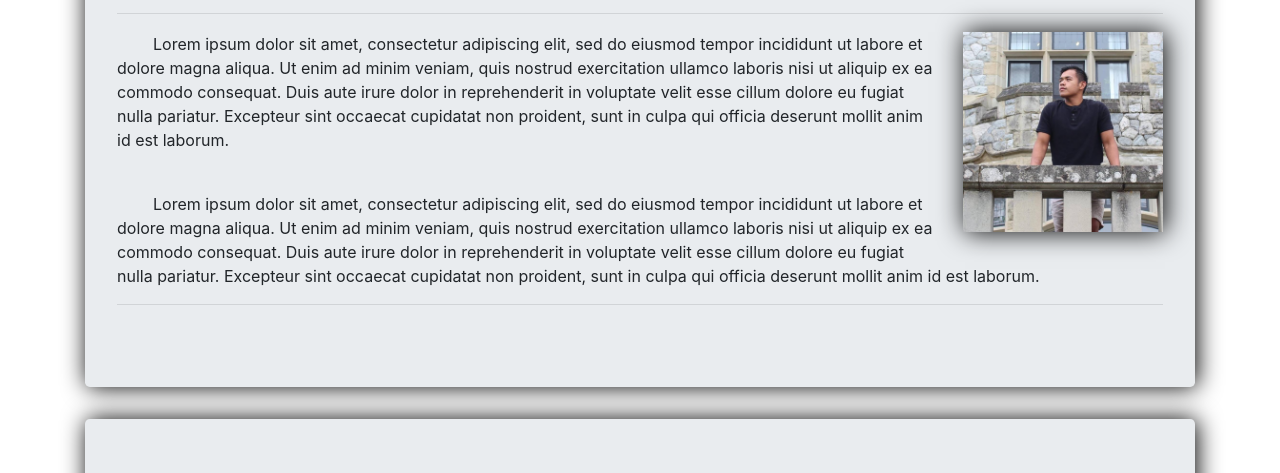
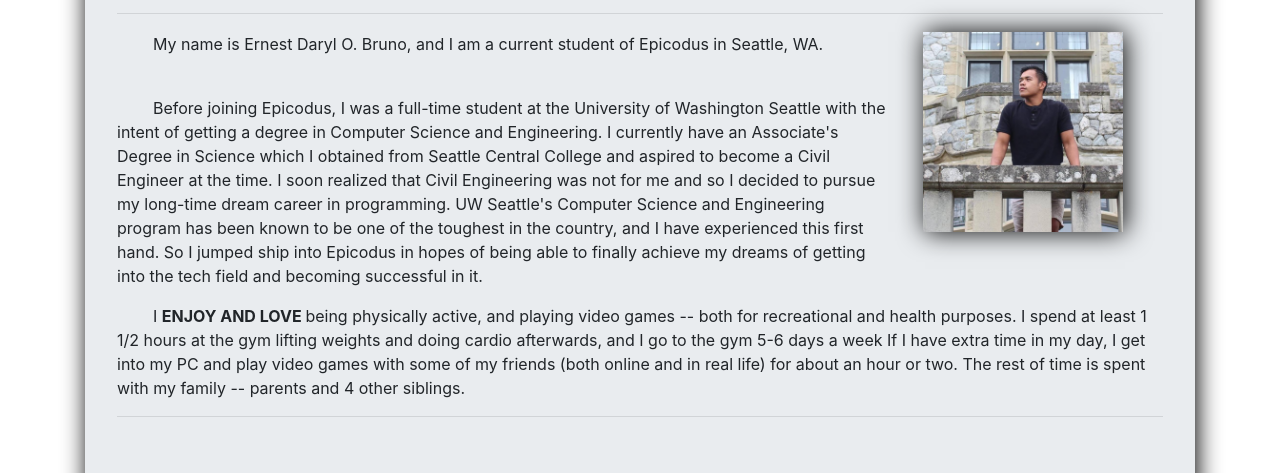
Before and after one commit to ebruno94/portfolio, a plain HTML site: page about.html in a window 1280 px wide. Shown: the part 327-800 px from the top of the page. Drawn offline with Linux system fonts and the light colour scheme.

Commit message:
Updated About section.

```diff
--- a/about.html
+++ b/about.html
@@ -71,9 +71,19 @@
           <h1> About Me </h1>
           <hr>
           <img id="me" src="img/img.jpg" width="200" height="200">
-          <p> &nbsp; &nbsp; &nbsp; &nbsp;  Lorem ipsum dolor sit amet, consectetur adipiscing elit, sed do eiusmod tempor incididunt ut labore et dolore magna aliqua. Ut enim ad minim veniam, quis nostrud exercitation ullamco laboris nisi ut aliquip ex ea commodo consequat. Duis aute irure dolor in reprehenderit in voluptate velit esse cillum dolore eu fugiat nulla pariatur. Excepteur sint occaecat cupidatat non proident, sunt in culpa qui officia deserunt mollit anim id est laborum.</p>
+          <p> &nbsp; &nbsp; &nbsp; &nbsp;  My name is Ernest Daryl O. Bruno, and I am a current student of Epicodus in Seattle, WA. </p>
           <br>
-          <p> &nbsp; &nbsp; &nbsp; &nbsp;  Lorem ipsum dolor sit amet, consectetur adipiscing elit, sed do eiusmod tempor incididunt ut labore et dolore magna aliqua. Ut enim ad minim veniam, quis nostrud exercitation ullamco laboris nisi ut aliquip ex ea commodo consequat. Duis aute irure dolor in reprehenderit in voluptate velit esse cillum dolore eu fugiat nulla pariatur. Excepteur sint occaecat cupidatat non proident, sunt in culpa qui officia deserunt mollit anim id est laborum.</p>
+          <p> &nbsp; &nbsp; &nbsp; &nbsp; Before joining Epicodus, I was a full-time student at the University of Washington Seattle with the intent of getting a degree in Computer Science and Engineering.
+            I currently have an Associate's Degree in Science which I obtained from Seattle Central College and aspired to become a Civil Engineer at the time.
+            I soon realized that Civil Engineering was not for me and so I decided to pursue my long-time dream career in programming.
+            UW Seattle's Computer Science and Engineering program has been known to be one of the toughest in the country, and I have experienced this first hand.
+            So I jumped ship into Epicodus in hopes of being able to finally achieve my dreams of getting into the tech field and becoming successful in it.
+          </p>
+          <p> &nbsp; &nbsp; &nbsp; &nbsp; I <strong> ENJOY AND LOVE </strong> being physically active, and playing video games -- both for recreational and health purposes.
+            I spend at least 1 1/2 hours at the gym lifting weights and doing cardio afterwards, and I go to the gym 5-6 days a week
+            If I have extra time in my day, I get into my PC and play video games with some of my friends (both online and in real life) for about an hour or two.
+            The rest of time is spent with my family -- parents and 4 other siblings.
+          </p>
           <hr>
         </div>
         <div class="jumbotron">
--- a/css/styles.css
+++ b/css/styles.css
@@ -44,6 +44,7 @@
   float: right;
   margin-left: 30px;
   margin-bottom: 20px;
+  margin-right: 40px;
 }
 
 #verytop h2 {
```
